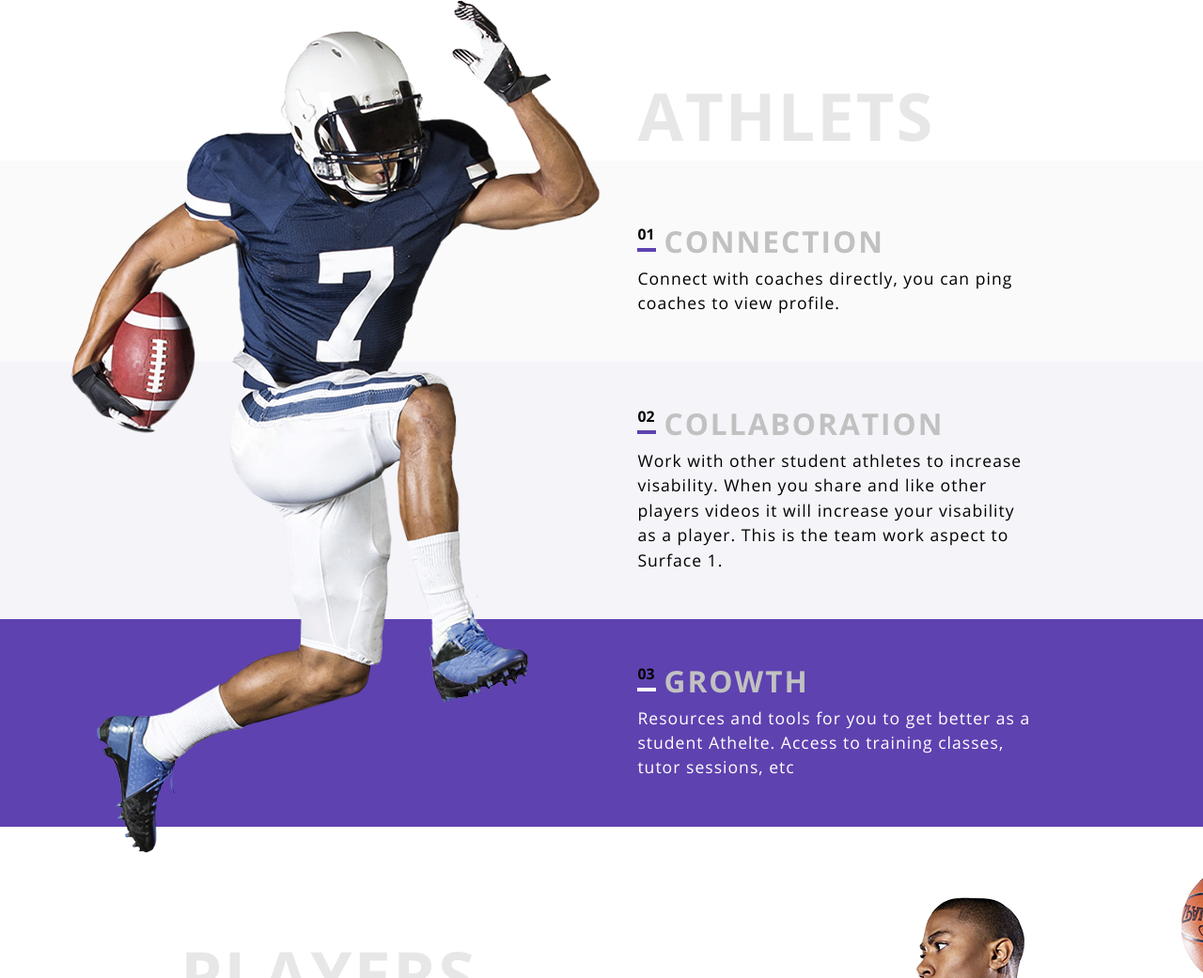
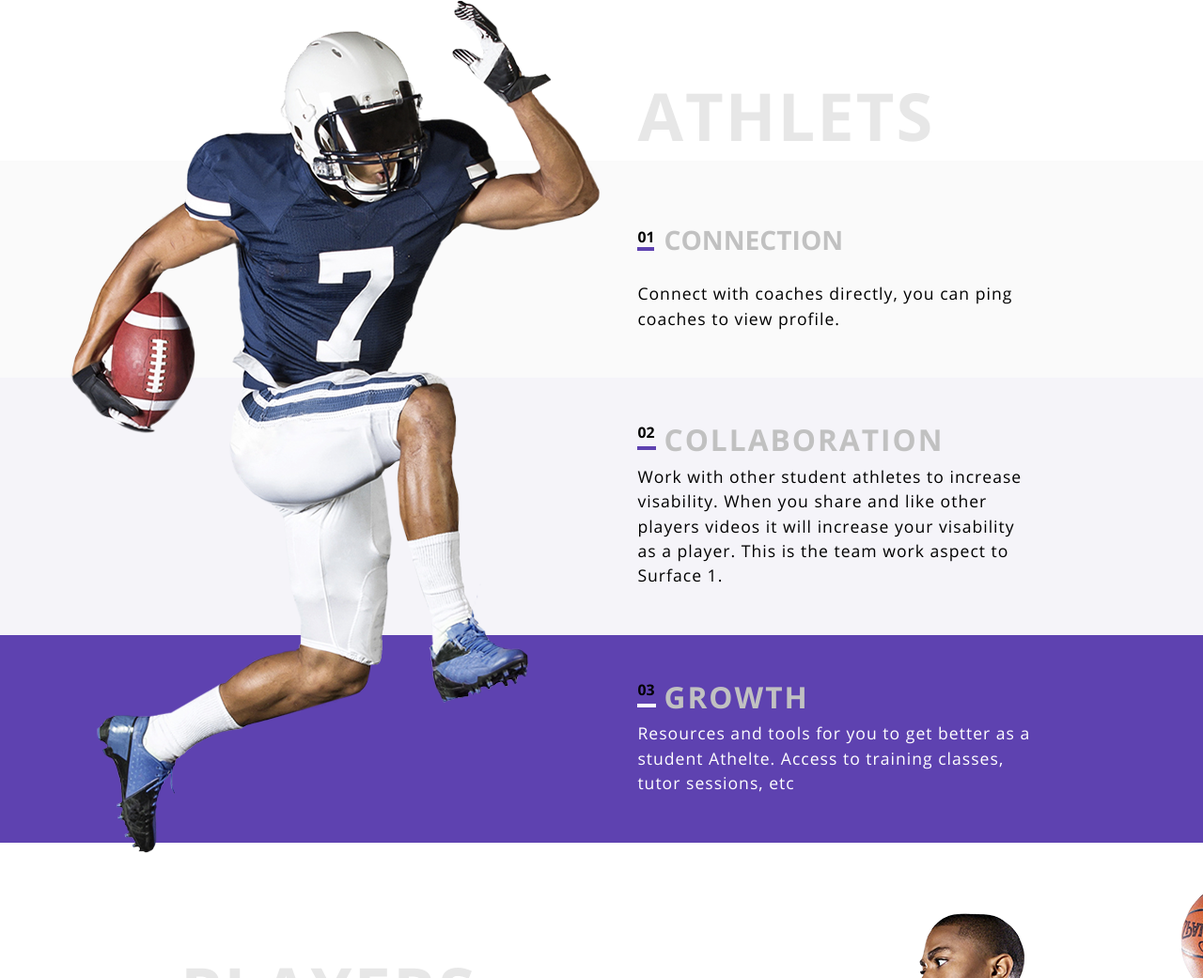
Before and after one commit to IvanSergeev1/DiplomIvan, a plain HTML site: page index.html in a window 1280 px wide. Shown: the part 1053-2094 px from the top of the page at 94% size. Drawn offline with Linux system fonts and the light colour scheme; files whose address does not match are found by name.

Commit message:
feat: refactoring header

```diff
--- a/index.html
+++ b/index.html
@@ -58,12 +58,7 @@
       <img class="members__picture" src="img/footballer_192.png" alt="footballer">
     </picture>
     <section class="members-advantages connection">
-      <div class="members-advantages__header">
-        <div class="members-advantages__header__number">
-          01
-        </div>
-        <h3>connection</h3>
-      </div>
+      <h3 class="title">connection</h3>
       <p>Connect with coaches directly, you can ping coaches to view profile.</p>
     </section>
     <section class="members-advantages collaboration">
--- a/style.css
+++ b/style.css
@@ -11,6 +11,25 @@
   font-weight: 400;
   font-style: normal;
 }
+
+/* ---------------------- */
+.title {
+  margin: 20px 0 30px;
+  font: normal 700 3.2rem/1 "Open Sans", Arial, sans-serif;
+  text-transform: uppercase;
+  color: #c1c1c1;
+}
+
+.title::before {
+  content: '01';
+  border-bottom: 4px solid #5e42b0;
+  margin-right: 10px;
+  font: normal 700 1.8rem/1.1 "Open Sans", Arial, sans-serif;
+  color: #000;
+  position: relative;
+  top: -8px;
+}
+/* ---------------------- */
 
 * {
   box-sizing: border-box;
```
